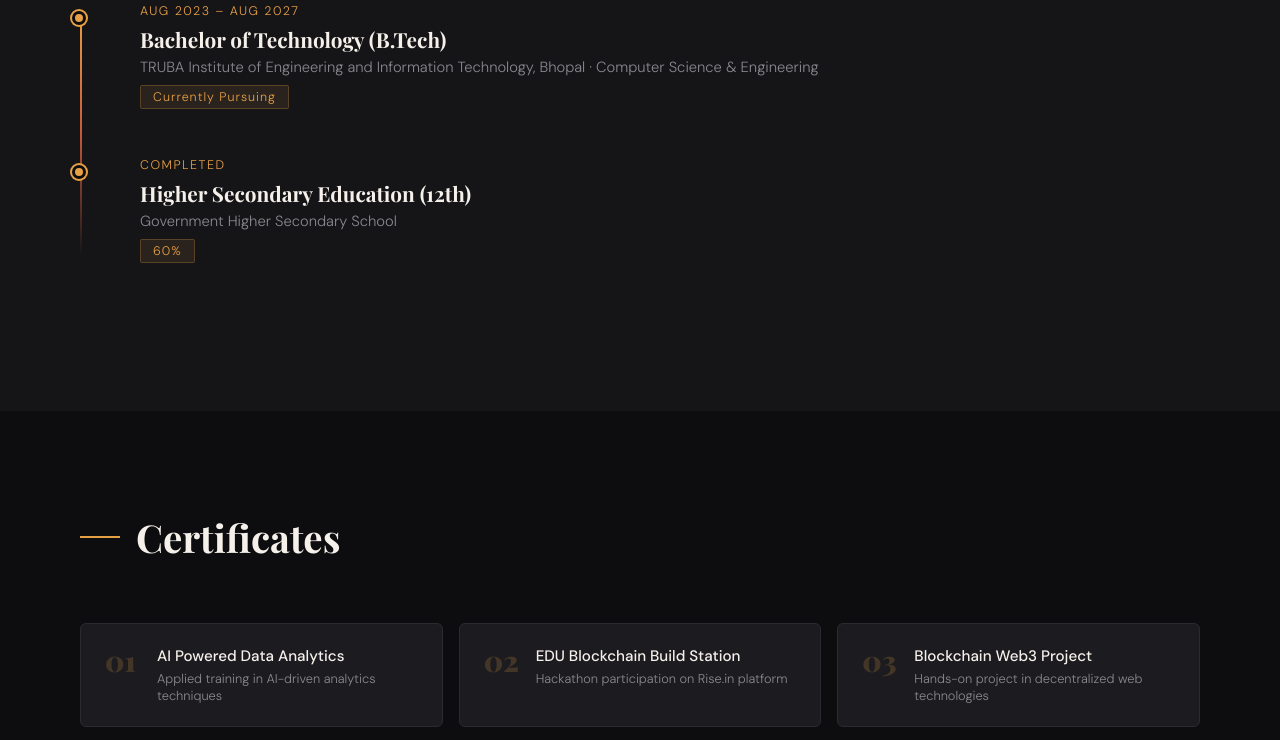
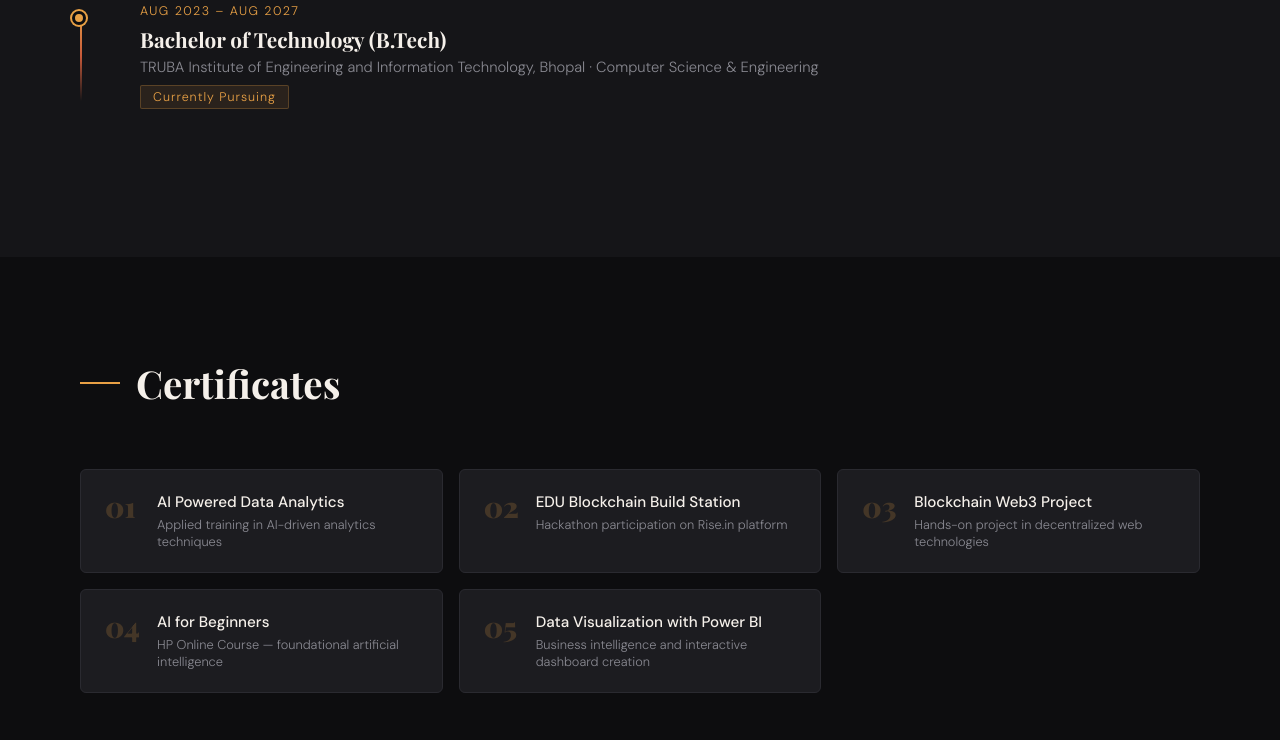
Before and after one commit to kushwahashashi/portfolio, a plain HTML site: page index.html in a window 1280 px wide. Shown: the part 2553-3293 px from the top of the page. Drawn offline with nearby package versions, Linux system fonts and the light colour scheme.

Commit message:
Update index.html

```diff
--- a/index.html
+++ b/index.html
@@ -715,13 +715,6 @@
       <div class="school">TRUBA Institute of Engineering and Information Technology, Bhopal · Computer Science & Engineering</div>
       <span class="grade">Currently Pursuing</span>
     </div>
-    <div class="edu-item reveal">
-      <div class="edu-date">Completed</div>
-      <h3>Higher Secondary Education (12th)</h3>
-      <div class="school">Government Higher Secondary School</div>
-      <span class="grade">60%</span>
-    </div>
-  </div>
 </section>
 
 <!-- CERTIFICATES -->
```
